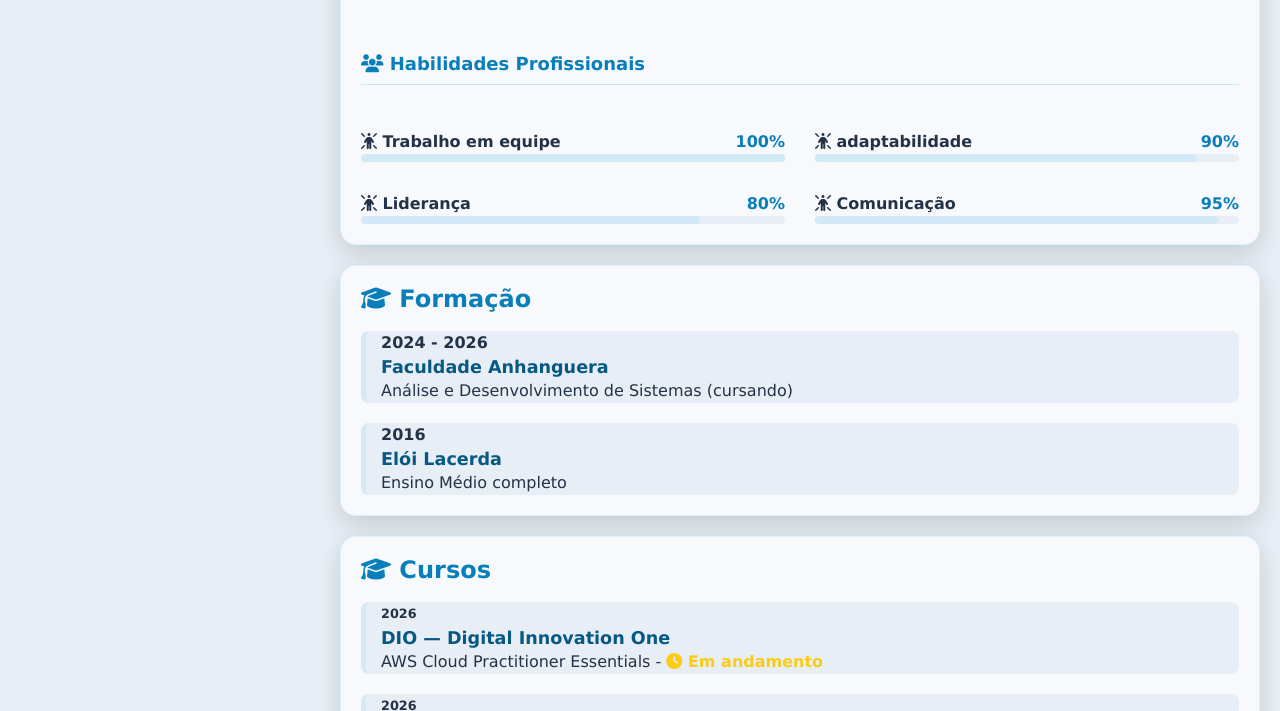
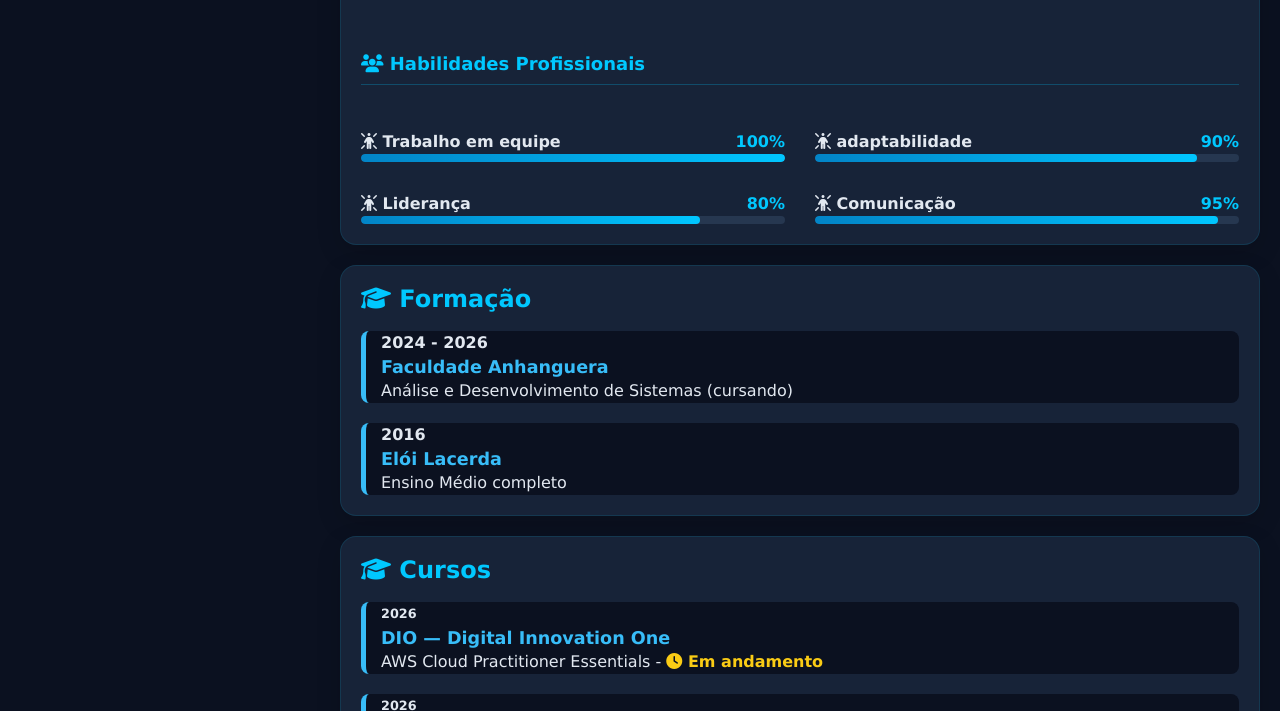
Before and after one commit to MarcosLima06/projeto-portifolio1, a plain HTML site: page index.html in a window 1280 px wide. Shown: the part 789-1500 px from the top of the page. Drawn offline with Linux system fonts and the light colour scheme.

Commit message:
atualizei projeto

```diff
--- a/estilo/style.css
+++ b/estilo/style.css
@@ -468,3 +468,27 @@ body:not(.escuro) #formacao-conteiner .instituicao {
     color: #075985;
     font-weight: bold;
 }
+
+
+
+/* Cores das barras de habilidades */
+
+#skill-conteiner .barra {
+    background-color: #dbe5f0;
+    border-radius: 10px;
+    overflow: hidden;
+}
+
+#skill-conteiner .progresso {
+    height: 100%;
+    min-height: 8px;
+    background: linear-gradient(90deg, #0284c7, #00c6ff);
+    border-radius: 10px;
+    transition: width 0.5s ease;
+}
+
+/* Fundo das barras no tema escuro */
+
+body.escuro #skill-conteiner .barra {
+    background-color: #263750;
+}
--- a/scripts/script.js
+++ b/scripts/script.js
@@ -1,9 +1,11 @@
 const botao = document.getElementById('botao-tema');
 const body = document.body;
 
-// Persistência do tema
+
+/* Tema escuro como padrão */
 const temasalvo = localStorage.getItem('tema');
-temaEscuro(temasalvo === 'escuro');
+temaEscuro(temasalvo !== 'claro');
+
 
 // Função para alternar entre tema claro e escuro
 function temaEscuro(tipo) {
```
